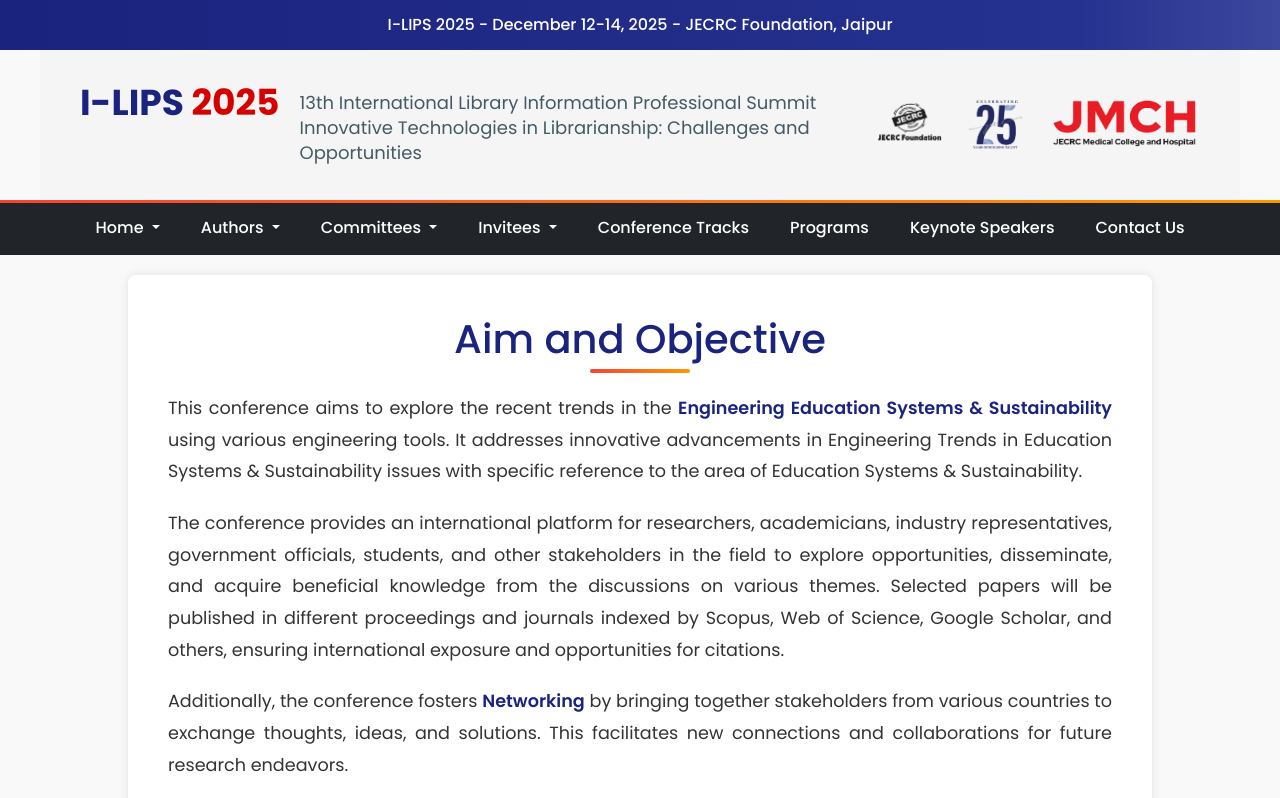
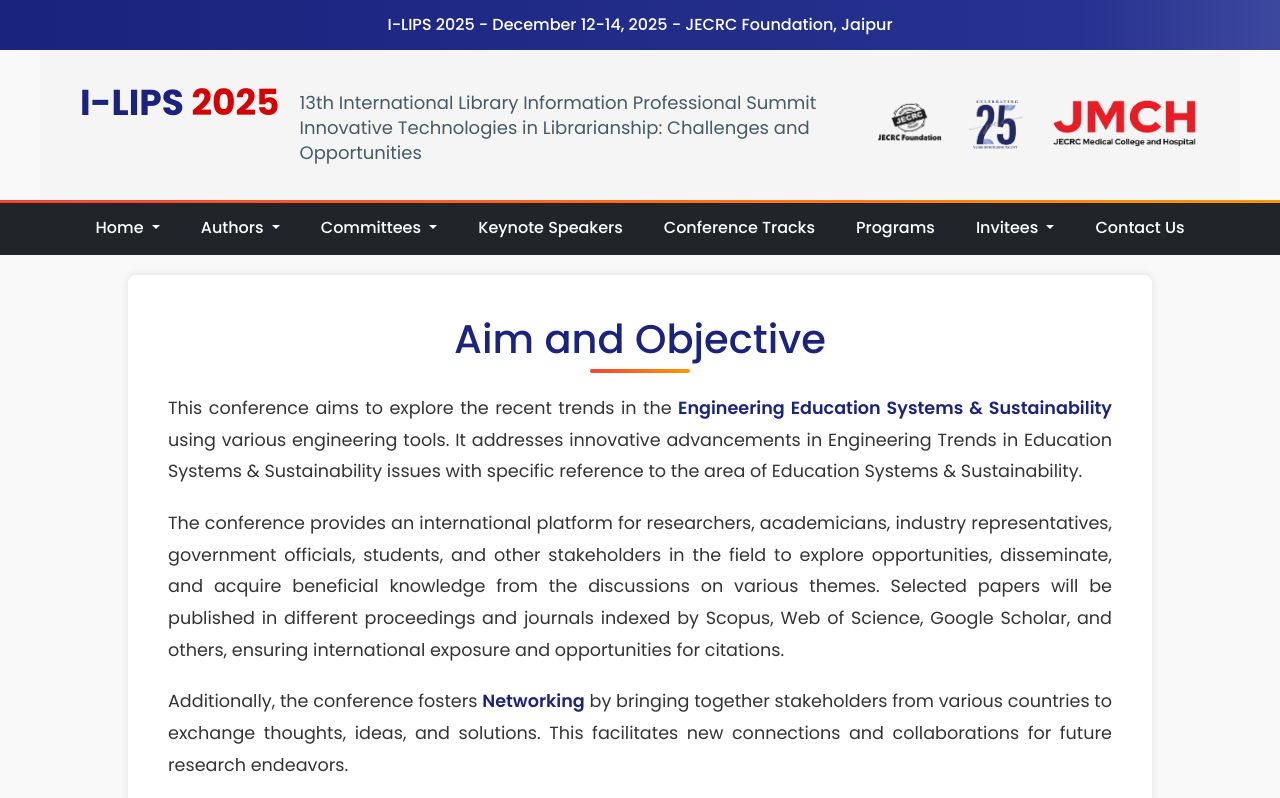
Before and after one commit to Jetha3317/library, a website: page aim.html in a window 1280 px wide. Shown: the top 798 px of the page. Drawn offline with nearby package versions, Linux system fonts and the light colour scheme.

Commit message:
nav changes

```diff
--- a/header.html
+++ b/header.html
@@ -69,6 +69,25 @@
                         <li><a class="dropdown-item" href="international.html">International Program Committee</a></li>
                     </ul>
                 </li>
+                <li class="nav-item">
+                    <a class="nav-link" href="speaker.html">Keynote Speakers</a>
+                </li>
+                <!-- <li class="nav-item dropdown">
+                    <a class="nav-link dropdown-toggle" href="#" id="inviteesDropdown" role="button"
+                       data-bs-toggle="dropdown" aria-expanded="false">
+                        Invitees
+                    </a>
+                    <ul class="dropdown-menu">
+                        <li><a class="dropdown-item" href="eminent-guest.html">Eminent Guest</a></li>
+                        <li><a class="dropdown-item" href="#">Special Invitees</a></li>
+                    </ul>
+                </li> -->
+                <li class="nav-item">
+                    <a class="nav-link" href="track.html">Conference Tracks</a>
+                </li>
+                <li class="nav-item">
+                    <a class="nav-link" href="program.html">Programs</a>
+                </li>
                 <li class="nav-item dropdown">
                     <a class="nav-link dropdown-toggle" href="#" id="inviteesDropdown" role="button"
                        data-bs-toggle="dropdown" aria-expanded="false">
@@ -79,15 +98,9 @@
                         <li><a class="dropdown-item" href="#">Special Invitees</a></li>
                     </ul>
                 </li>
-                <li class="nav-item">
-                    <a class="nav-link" href="track.html">Conference Tracks</a>
-                </li>
-                <li class="nav-item">
-                    <a class="nav-link" href="program.html">Programs</a>
-                </li>
-                <li class="nav-item">
+                <!-- <li class="nav-item">
                     <a class="nav-link" href="speaker.html">Keynote Speakers</a>
-                </li>
+                </li> -->
                 <li class="nav-item">
                     <a class="nav-link" href="contactus.html">Contact Us</a>
                 </li>
```
